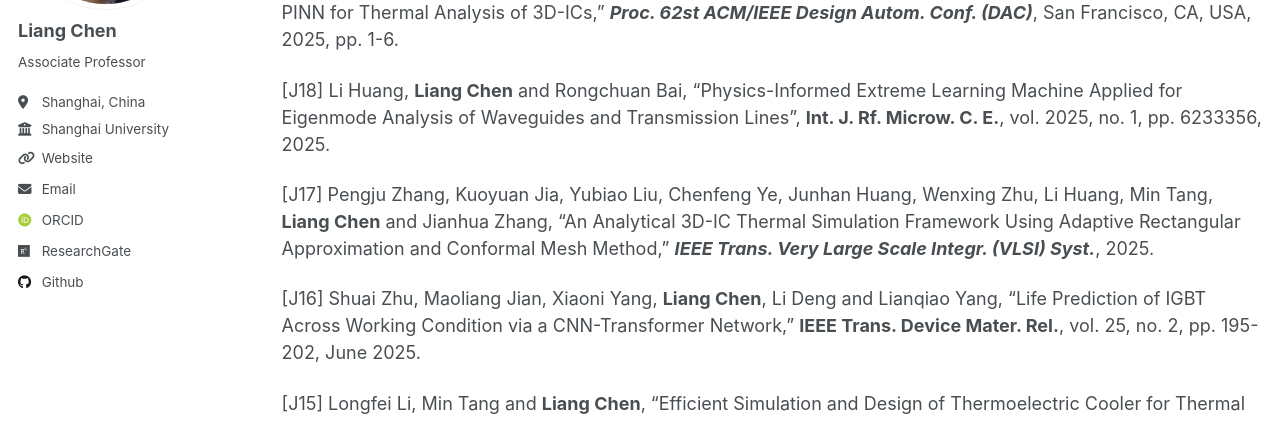
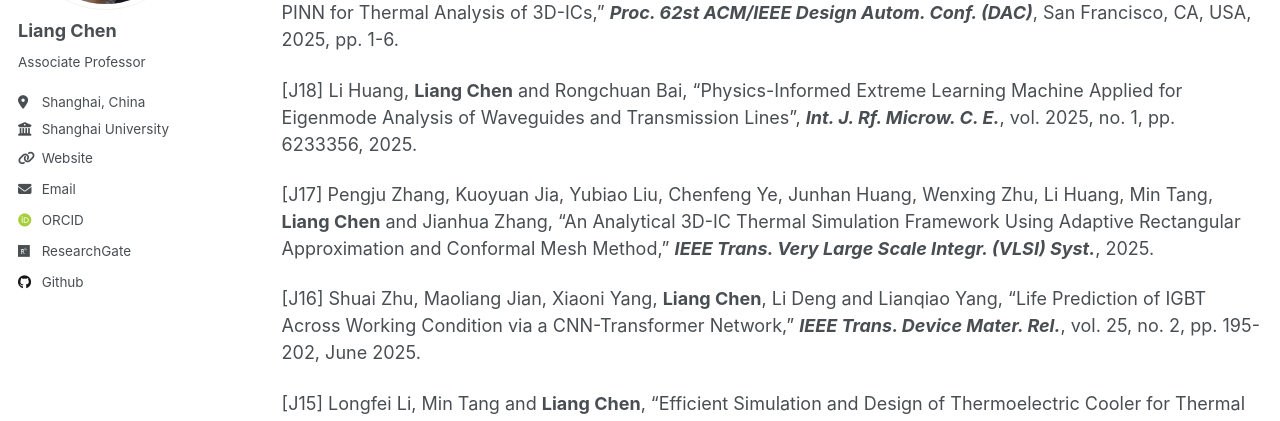
Before and after one commit to leonchenucr/leonchenucr.github.io, a Jekyll site: the page built from _pages/publications.md, in a window 1280 px wide. Shown: the part 271-692 px from the top of the page. Built offline with Jekyll 4.4.1, drawn with Linux system fonts in a browser that asks for light colours; some web fonts are replaced.

```diff
--- a/_pages/publications.md
+++ b/_pages/publications.md
@@ -9,11 +9,11 @@ author_profile: true
 ------
 [C23] Zijian Zhou, Min Tang and **Liang Chen**, "ASRR-PINN: Adaptive Sub-Regional Random Resampling-Based PINN for Thermal Analysis of 3D-ICs," **_Proc. 62st ACM/IEEE Design Autom. Conf. (DAC)_**, San Francisco, CA, USA, 2025, pp. 1-6.
 
-[J18] Li Huang, **Liang Chen** and Rongchuan Bai, "Physics-Informed Extreme Learning Machine Applied for Eigenmode Analysis of Waveguides and Transmission Lines", **Int. J. Rf. Microw. C. E.**, vol. 2025, no. 1, pp. 6233356, 2025.
+[J18] Li Huang, **Liang Chen** and Rongchuan Bai, "Physics-Informed Extreme Learning Machine Applied for Eigenmode Analysis of Waveguides and Transmission Lines", **_Int. J. Rf. Microw. C. E._**, vol. 2025, no. 1, pp. 6233356, 2025.
 
 [J17] Pengju Zhang, Kuoyuan Jia, Yubiao Liu, Chenfeng Ye, Junhan Huang, Wenxing Zhu, Li Huang, Min Tang, **Liang Chen** and Jianhua Zhang, "An Analytical 3D-IC Thermal Simulation Framework Using Adaptive Rectangular Approximation and Conformal Mesh Method," **_IEEE Trans. Very Large Scale Integr. (VLSI) Syst._**, 2025.
 
-[J16] Shuai Zhu, Maoliang Jian, Xiaoni Yang, **Liang Chen**, Li Deng and Lianqiao Yang, "Life Prediction of IGBT Across Working Condition via a CNN-Transformer Network," **IEEE Trans. Device Mater. Rel.**, vol. 25, no. 2, pp. 195-202, June 2025.
+[J16] Shuai Zhu, Maoliang Jian, Xiaoni Yang, **Liang Chen**, Li Deng and Lianqiao Yang, "Life Prediction of IGBT Across Working Condition via a CNN-Transformer Network," **_IEEE Trans. Device Mater. Rel._**, vol. 25, no. 2, pp. 195-202, June 2025.
 
 [J15] Longfei Li, Min Tang and **Liang Chen**, "Efficient Simulation and Design of Thermoelectric Cooler for Thermal Management Using Equivalent Thermal Resistance Model," **_IEEE Trans. Compon. Packag. Manuf. Technol._**, vol. 15, no. 7, pp. 1425-1431, July 2025.
 
```
